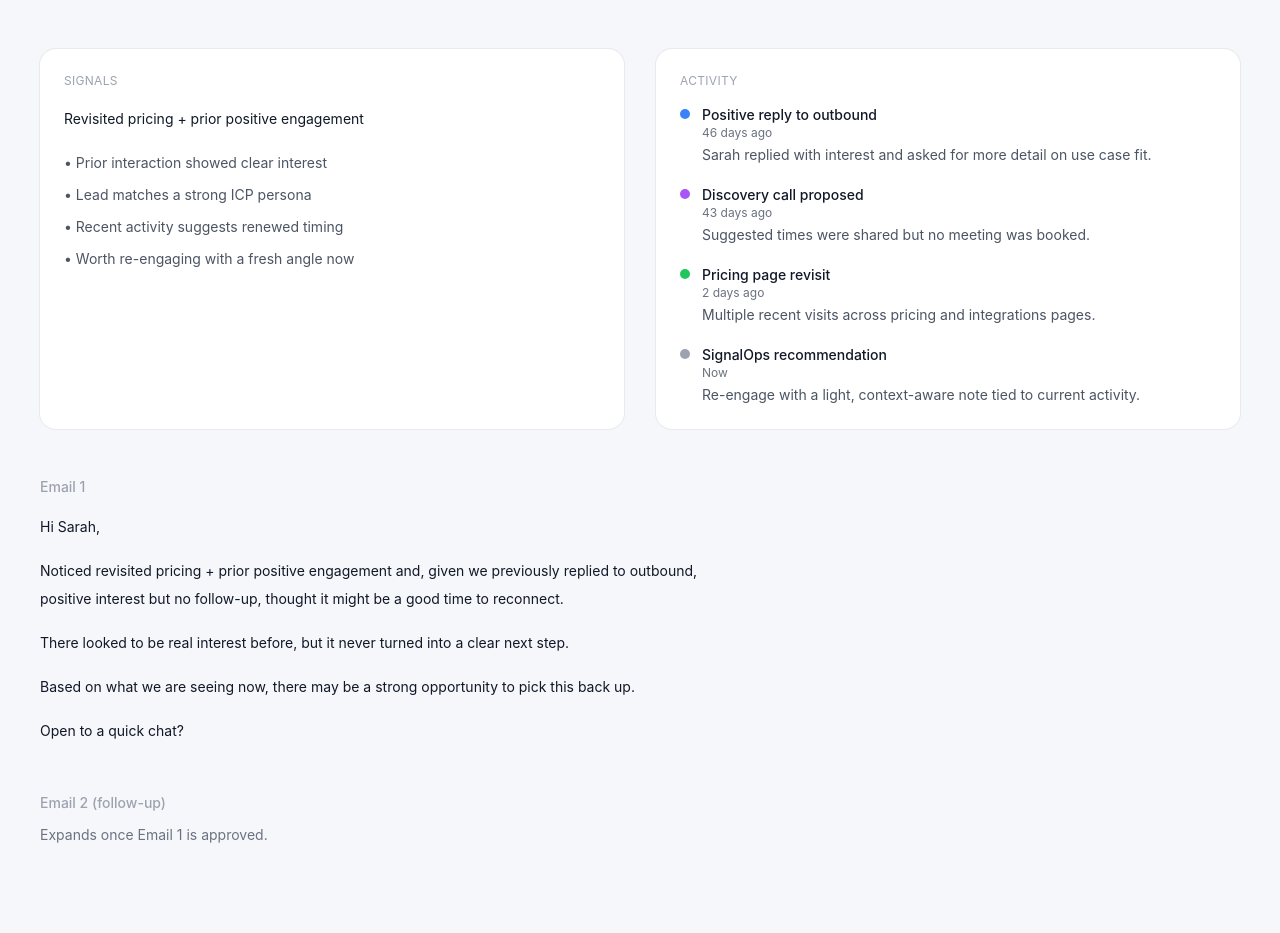
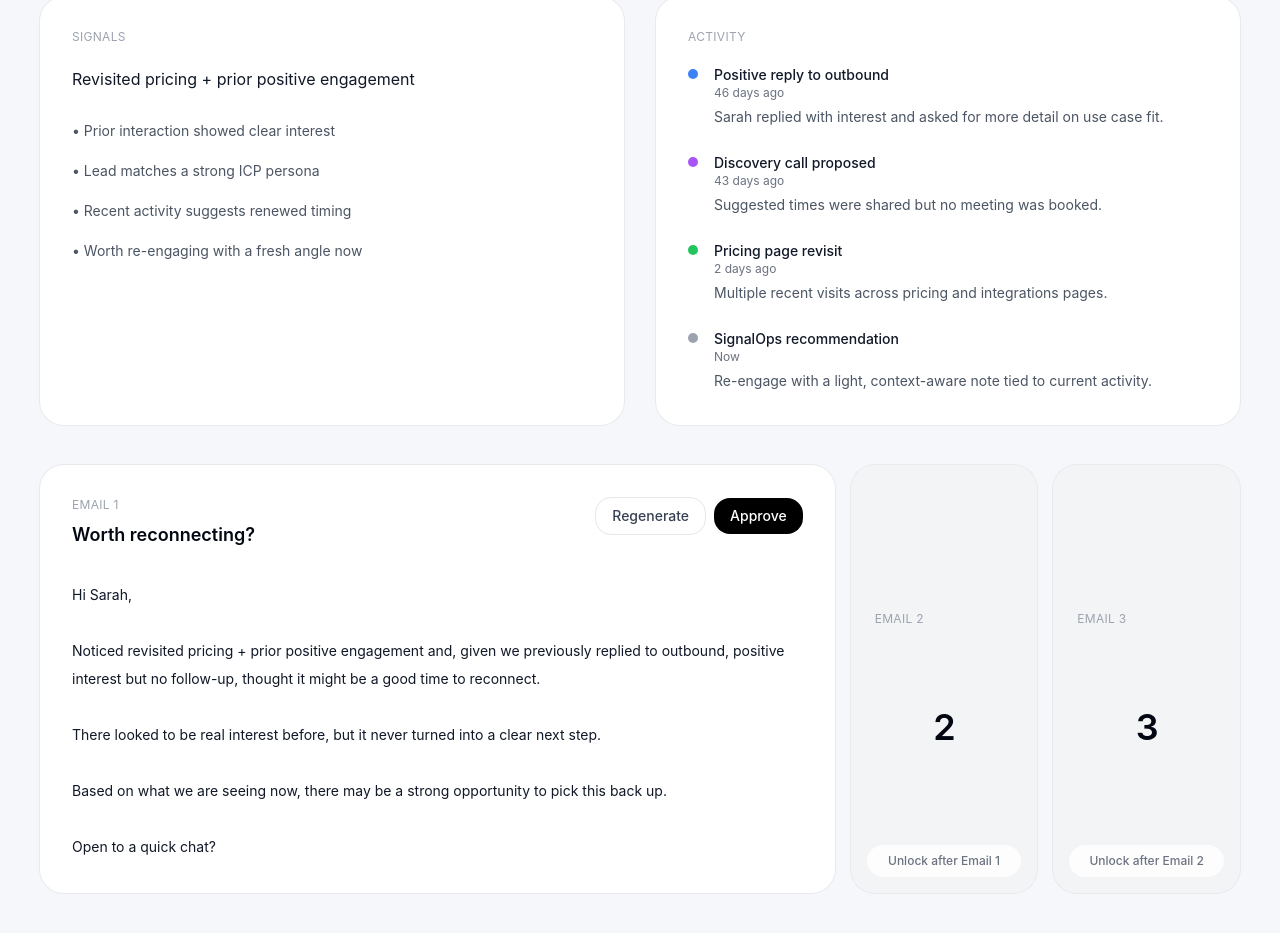
Before and after one commit to powerstephen/SignalOps, a Next.js app: page /contact/1 in a window 1280 px wide. Shown: the part 239-1172 px from the top of the page. Before the commit the page ends 1132 px from the top, so only its background shows below. Built offline with nearby package versions, Linux system fonts and the light colour scheme.

Commit message:
Update page.tsx

```diff
--- a/app/contact/[id]/page.tsx
+++ b/app/contact/[id]/page.tsx
@@ -1,5 +1,7 @@
+"use client";
+
+import { useMemo, useState } from "react";
 import { notFound } from "next/navigation";
-import PageContainer from "@/components/page-container";
 import { recoverLeads } from "@/lib/recover-leads";
 
 function Pill({ label }: { label: string }) {
@@ -20,12 +22,67 @@ function TimelineDot({ type }: { type: string }) {
           ? "bg-green-500"
           : "bg-gray-400";
 
-  return <div className={`h-2.5 w-2.5 rounded-full ${colors}`} />;
+  return <div className={`mt-1 h-2.5 w-2.5 rounded-full ${colors}`} />;
 }
 
 type Props = {
   params: { id: string };
 };
+
+type EmailStep = {
+  id: number;
+  label: string;
+  subject: string;
+  body: string;
+};
+
+function buildEmailSteps(
+  firstName: string,
+  company: string,
+  whyNow: string,
+  interactionSummary: string
+): EmailStep[] {
+  return [
+    {
+      id: 1,
+      label: "Email 1",
+      subject: `Worth reconnecting?`,
+      body: `Hi ${firstName},
+
+Noticed ${whyNow.toLowerCase()} and, given we previously ${interactionSummary.toLowerCase()}, thought it might be a good time to reconnect.
+
+There looked to be real interest before, but it never turned into a clear next step.
+
+Based on what we are seeing now, there may be a strong opportunity to pick this back up.
+
+Open to a quick chat?`,
+    },
+    {
+      id: 2,
+      label: "Email 2",
+      subject: `Quick follow up`,
+      body: `Hi ${firstName},
+
+Just following up on my note below.
+
+Usually when we see signals like this from ${company}, it means the timing may be better now than when we first spoke.
+
+Happy to share a few ideas if useful.`,
+    },
+    {
+      id: 3,
+      label: "Email 3",
+      subject: `Close the loop`,
+      body: `Hi ${firstName},
+
+Last note from me.
+
+Given the renewed activity we are seeing from ${company}, I thought it was worth one final follow up in case this is back on the agenda.
+
+If not relevant, no problem at all.`,
+    },
+  ];
+}
 
 export default function ContactPage({ params }: Props) {
   const lead = recoverLeads.find((l) => l.id === params.id);
@@ -35,43 +92,69 @@ export default function ContactPage({ params }: Props) {
   }
 
   const firstName = lead.name.split(" ")[0];
+  const emails = useMemo(
+    () =>
+      buildEmailSteps(
+        firstName,
+        lead.company,
+        lead.whyNow,
+        lead.interactionSummary
+      ),
+    [firstName, lead.company, lead.whyNow, lead.interactionSummary]
+  );
+
+  const [activeEmailId, setActiveEmailId] = useState(1);
+  const [approvedUpTo, setApprovedUpTo] = useState(1);
+
+  const activeEmail =
+    emails.find((email) => email.id === activeEmailId) ?? emails[0];
+
+  const isUnlocked = (emailId: number) => emailId <= approvedUpTo;
+
+  function handleApprove() {
+    setApprovedUpTo((current) => Math.min(current + 1, emails.length));
+  }
+
+  function handleRegenerate() {
+    setActiveEmailId((current) => current);
+  }
 
   return (
-    <PageContainer title="" subtitle="">
-      <div className="space-y-12">
-        <div className="flex flex-col gap-4 md:flex-row md:items-center md:gap-6">
-          <div className="text-5xl font-semibold text-green-600">
+    <div className="mx-auto w-full max-w-7xl px-8 py-10 md:px-10">
+      <div className="space-y-10">
+        <div className="flex flex-col gap-4 md:flex-row md:items-start md:gap-8">
+          <div className="text-6xl font-semibold leading-none text-green-600">
             {lead.score}
           </div>
 
           <div>
-            <div className="text-2xl font-semibold text-gray-950">
+            <div className="text-2xl font-semibold tracking-tight text-gray-950">
               {lead.name}
             </div>
-            <div className="text-gray-600">
+            <div className="mt-1 text-gray-600">
               {lead.role} at {lead.company}
             </div>
           </div>
 
-          <div className="md:ml-auto flex flex-wrap gap-2">
+          <div className="md:ml-auto flex max-w-[520px] flex-wrap gap-2">
+            <Pill label="Recent Engagement" />
+            <Pill label="Dormant Opportunity" />
             <Pill label="High ICP Match" />
             <Pill label="Senior Persona" />
-            <Pill label="Recent Engagement" />
-            <Pill label="Dormant Opportunity" />
           </div>
         </div>
 
         <div className="grid grid-cols-1 gap-8 md:grid-cols-2">
-          <div className="rounded-2xl bg-white p-6 shadow-[0_0_0_1px_rgba(17,24,39,0.06)]">
+          <div className="rounded-3xl bg-white p-8 shadow-[0_0_0_1px_rgba(17,24,39,0.06)]">
             <div className="text-xs uppercase tracking-wide text-gray-400">
               Signals
             </div>
 
-            <p className="mt-4 text-sm leading-7 text-gray-900">
+            <p className="mt-5 text-base leading-7 text-gray-900">
               {lead.whyNow}
             </p>
 
-            <ul className="mt-5 space-y-3 text-sm text-gray-600">
+            <ul className="mt-6 space-y-3 text-sm leading-7 text-gray-600">
               <li>• Prior interaction showed clear interest</li>
               <li>• Lead matches a strong ICP persona</li>
               <li>• Recent activity suggests renewed timing</li>
@@ -79,24 +162,22 @@ export default function ContactPage({ params }: Props) {
             </ul>
           </div>
 
-          <div className="rounded-2xl bg-white p-6 shadow-[0_0_0_1px_rgba(17,24,39,0.06)]">
+          <div className="rounded-3xl bg-white p-8 shadow-[0_0_0_1px_rgba(17,24,39,0.06)]">
             <div className="text-xs uppercase tracking-wide text-gray-400">
               Activity
             </div>
 
-            <div className="mt-4 space-y-5">
+            <div className="mt-5 space-y-6">
               {lead.timeline.map((item) => (
-                <div key={item.id} className="flex gap-3">
-                  <div className="mt-1">
-                    <TimelineDot type={item.type} />
-                  </div>
+                <div key={item.id} className="flex gap-4">
+                  <TimelineDot type={item.type} />
 
                   <div>
                     <div className="text-sm font-medium text-gray-900">
                       {item.title}
                     </div>
                     <div className="text-xs text-gray-500">{item.time}</div>
-                    <div className="mt-1 text-sm text-gray-600">
+                    <div className="mt-1 text-sm leading-6 text-gray-600">
                       {item.detail}
                     </div>
                   </div>
@@ -106,42 +187,73 @@ export default function ContactPage({ params }: Props) {
           </div>
         </div>
 
-        <div>
-          <div className="text-sm font-medium text-gray-400">Email 1</div>
+        <div className="grid grid-cols-1 gap-4 xl:grid-cols-12">
+          <div className="rounded-3xl bg-white p-8 shadow-[0_0_0_1px_rgba(17,24,39,0.06)] xl:col-span-8">
+            <div className="flex items-start justify-between gap-4">
+              <div>
+                <div className="text-xs uppercase tracking-wide text-gray-400">
+                  {activeEmail.label}
+                </div>
+                <div className="mt-2 text-lg font-semibold text-gray-950">
+                  {activeEmail.subject}
+                </div>
+              </div>
 
-          <div className="mt-4 max-w-2xl text-sm leading-7 text-gray-900">
-            <p>Hi {firstName},</p>
+              <div className="flex items-center gap-2">
+                <button
+                  onClick={handleRegenerate}
+                  className="rounded-2xl border border-gray-200 px-4 py-2 text-sm font-medium text-gray-700 transition hover:bg-gray-50"
+                >
+                  Regenerate
+                </button>
+                <button
+                  onClick={handleApprove}
+                  className="rounded-2xl bg-black px-4 py-2 text-sm font-medium text-white transition hover:opacity-90"
+                >
+                  {approvedUpTo < emails.length ? "Approve" : "Approved"}
+                </button>
+              </div>
+            </div>
 
-            <p className="mt-4">
-              Noticed {lead.whyNow.toLowerCase()} and, given we previously{" "}
-              {lead.interactionSummary.toLowerCase()}, thought it might be a
-              good time to reconnect.
-            </p>
-
-            <p className="mt-4">
-              There looked to be real interest before, but it never turned into
-              a clear next step.
-            </p>
-
-            <p className="mt-4">
-              Based on what we are seeing now, there may be a strong
-              opportunity to pick this back up.
-            </p>
-
-            <p className="mt-4">Open to a quick chat?</p>
-          </div>
-        </div>
-
-        <div>
-          <div className="text-sm font-medium text-gray-400">
-            Email 2 (follow-up)
+            <div className="mt-8 max-w-3xl whitespace-pre-wrap text-sm leading-7 text-gray-900">
+              {activeEmail.body}
+            </div>
           </div>
 
-          <div className="mt-3 text-sm text-gray-500">
-            Expands once Email 1 is approved.
-          </div>
+          {emails
+            .filter((email) => email.id !== activeEmail.id)
+            .map((email) => {
+              const unlocked = isUnlocked(email.id);
+
+              return (
+                <button
+                  key={email.id}
+                  type="button"
+                  onClick={() => unlocked && setActiveEmailId(email.id)}
+                  className={`relative min-h-[320px] rounded-3xl p-6 text-left shadow-[0_0_0_1px_rgba(17,24,39,0.06)] transition xl:col-span-2 ${
+                    unlocked
+                      ? "bg-white hover:-translate-y-0.5 hover:shadow-[0_10px_30px_rgba(17,24,39,0.08)]"
+                      : "cursor-not-allowed bg-gray-100"
+                  }`}
+                >
+                  <div className="text-xs uppercase tracking-wide text-gray-400">
+                    {email.label}
+                  </div>
+
+                  <div className="mt-20 text-center text-4xl font-semibold tracking-tight text-gray-950">
+                    {email.id}
+                  </div>
+
+                  {!unlocked ? (
+                    <div className="absolute inset-x-4 bottom-4 rounded-2xl bg-white/80 px-3 py-2 text-center text-xs font-medium text-gray-500 backdrop-blur">
+                      Unlock after {email.id - 1 === 1 ? "Email 1" : `Email ${email.id - 1}`}
+                    </div>
+                  ) : null}
+                </button>
+              );
+            })}
         </div>
       </div>
-    </PageContainer>
+    </div>
   );
 }
```
